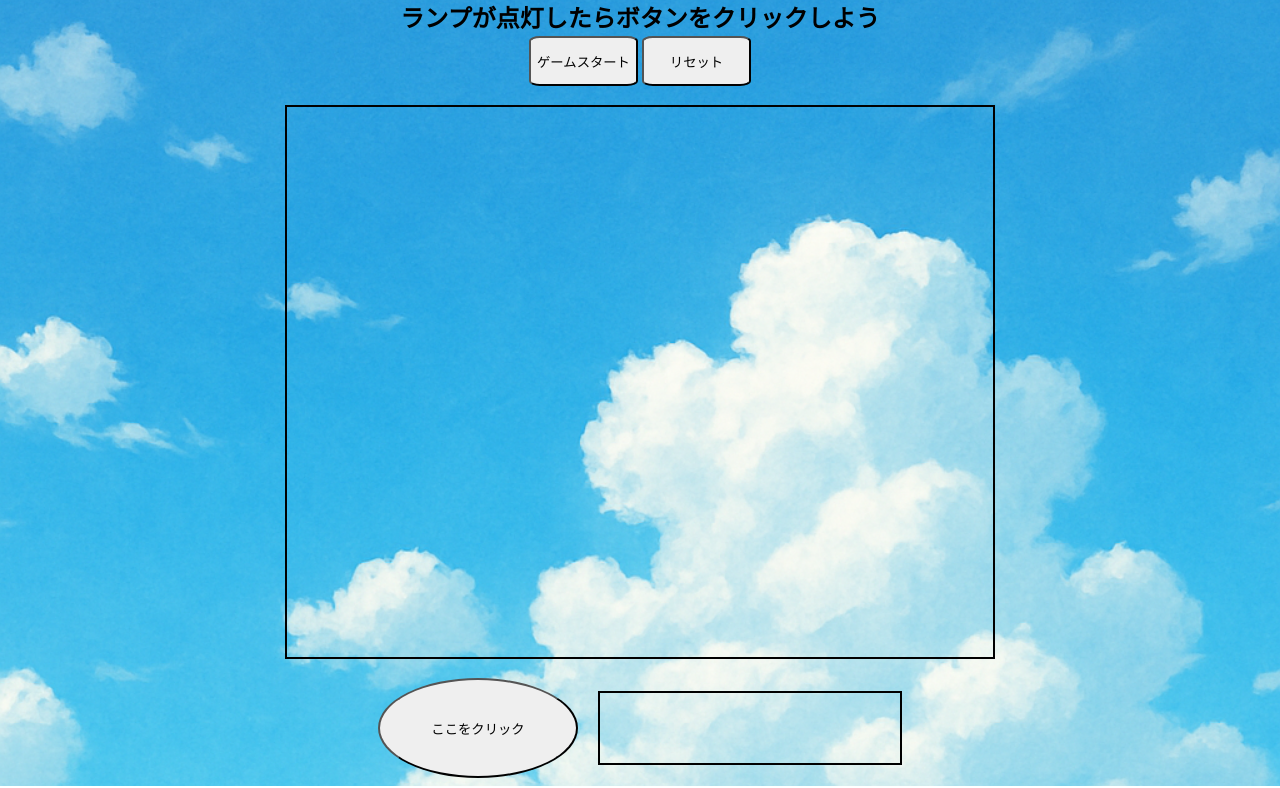
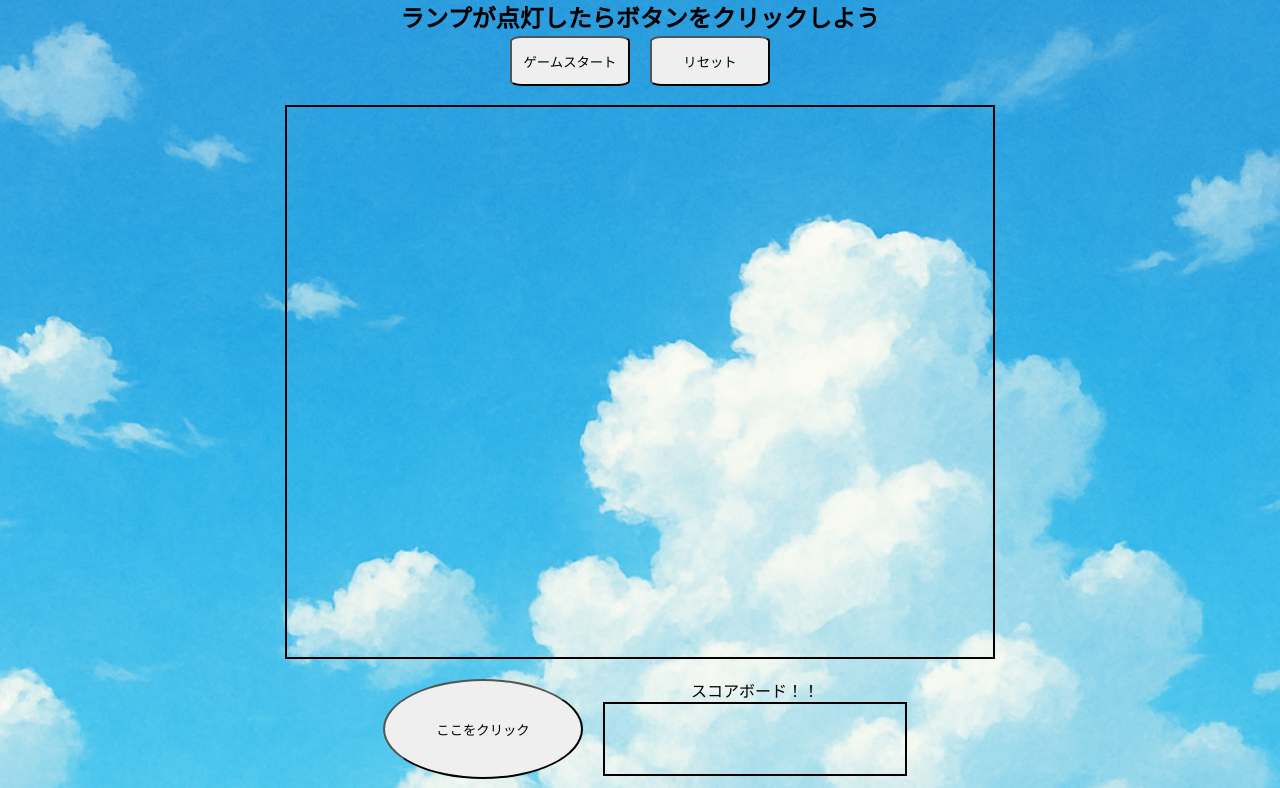
Before and after one commit to whitea133s/instantaneousGame, a plain HTML site: page index.html in a window 1280 px wide. Shown: the part 57-845 px from the top of the page. Drawn offline with Linux system fonts and the light colour scheme.

Commit message:
スコアボード

```diff
--- a/game.js
+++ b/game.js
@@ -1,5 +1,9 @@
 const showlump = document.getElementById("lump");
 let timeoutId = null;
+let startTime = null;
+let endTime = null;
+let score = document.querySelector(".score");
+score.textContent = null;
 
 document.getElementById("start").addEventListener("click", function () {
   const delay = Math.random() * 8000 + 3000; //3s～10s秒
@@ -10,6 +14,7 @@ document.getElementById("start").addEventListener("click", function () {
   console.log(Math.floor(delay / 1000) + "秒後に表示");
   timeoutId = setTimeout(() => {
     showlump.classList.remove("hidden");
+    startTime = Date.now();
   }, delay);
 });
 
@@ -18,6 +23,13 @@ document.getElementById("reset").addEventListener("click", function () {
   showlump.classList.add("hidden");
   clearTimeout(timeoutId);
   timeoutId = null;
+  score.textContent = null;
 });
 
-document.getElementById("judg").addEventListener("click", function () {});
+document.getElementById("judg").addEventListener("click", function () {
+  endTime = Date.now();
+  score.textContent =
+    "ランプが点灯してから" +
+    (endTime - startTime).toString().substring(0, 4) / 1000 +
+    "秒かかりました。";
+});
--- a/index.html
+++ b/index.html
@@ -12,14 +12,19 @@
     </header>
     <main>
       <h2>ランプが点灯したらボタンをクリックしよう</h2>
-      <button id="start">ゲームスタート</button>
-      <button id="reset">リセット</button>
+      <div class="play-button">
+        <button id="start">ゲームスタート</button>
+        <button id="reset">リセット</button>
+      </div>
       <div class="gameFilm">
         <div id="lump" class="hidden"></div>
       </div>
       <div class="wrapper">
         <button id="judg">ここをクリック</button>
-        <div class="score"></div>
+        <div class="scorebord">
+          <p>スコアボード！！</p>
+          <div class="score"></div>
+        </div>
       </div>
     </main>
     <script src="game.js"></script>
--- a/style.css
+++ b/style.css
@@ -35,11 +35,18 @@ h2 {
   display: none;
 }
 
+.play-button {
+  display: flex;
+  align-items: center;
+  justify-content: center;
+}
+
 button {
-  width: 109px;
+  width: 120px;
   height: 50px;
   cursor: pointer;
   border-radius: 10%;
+  margin: auto 10px;
 }
 
 .wrapper {
@@ -56,6 +63,10 @@ button {
   cursor: pointer;
 }
 
+p {
+  margin: auto;
+}
+
 .score {
   display: inline-block;
   border: 2px solid black;
```
